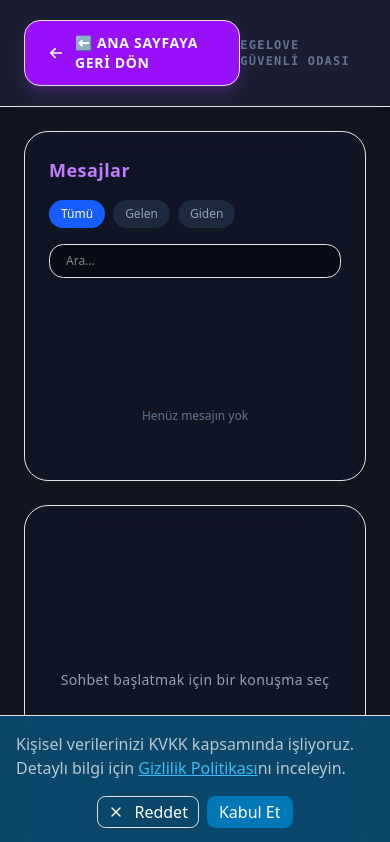
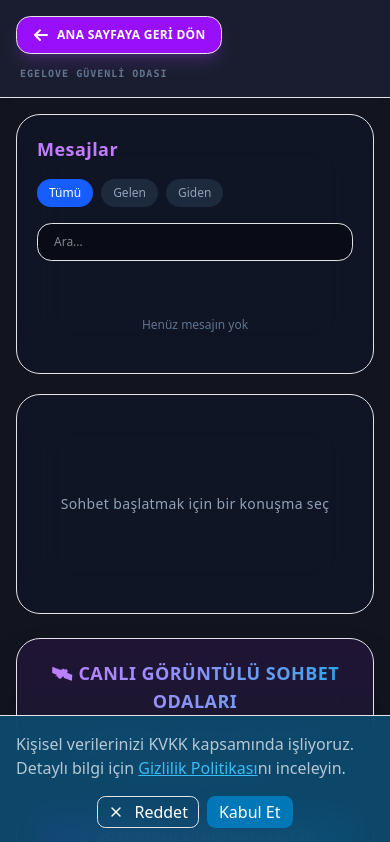
Before and after one commit to ylmzchdr/egelove-backend, a Next.js app in the folder frontend/: page /messages in a window 390 px wide. Shown: the top 842 px of the page. Built offline with nearby package versions, Linux system fonts and the light colour scheme.

Commit message:
fix: improve mobile messages layout

```diff
--- a/frontend/app/messages/page.tsx
+++ b/frontend/app/messages/page.tsx
@@ -9,7 +9,7 @@ export default function MessagesPage() {
     setIsClient(true);
   }, []);
 
-  // 🛰️ PLANIMIZDAKİ O SİHİRLİ SAF HTML WINDOW.OPEN FIRLATICISI
+  // 🛰️ BAĞIMSIZ CANLI GÖRÜNTÜLÜ SOHBET PENCERESİ
   const bagimsizKameraAc = () => {
     const width = 450;
     const height = 650;
@@ -28,57 +28,218 @@ export default function MessagesPage() {
   return (
     <div className="min-h-screen bg-[#121420] text-white flex flex-col">
 
-      {/* 🧭 ÜST NAVİGASYON BARI - SAF HTML GERİ DÖNÜŞ KAPISI ÇAKILDI */}
-      <header className="w-full bg-[#1a1d30] border-b border-white/5 px-6 py-5 flex items-center justify-between shadow-md shrink-0">
-        <a
-          href="/dashboard"
-          className="flex items-center gap-3 bg-purple-600 hover:bg-purple-500 text-white px-6 py-3 rounded-2xl text-sm font-black tracking-wider transition-all shadow-lg shadow-purple-500/20 border border-purple-400/30"
-        >
-          <svg xmlns="http://w3.org" fill="none" viewBox="0 0 24 24" strokeWidth={3} stroke="currentColor" className="w-5 h-5">
-            <path strokeLinecap="round" strokeLinejoin="round" d="M10.5 19.5 3 12m0 0 7.5-7M3 12h18" />
-          </svg>
-          <span>⬅️ ANA SAYFAYA GERİ DÖN</span>
-        </a>
-        <span className="text-xs font-bold text-slate-500 tracking-widest font-mono">EGELOVE GÜVENLİ ODASI</span>
+      {/* 🧭 ÜST NAVİGASYON */}
+      <header className="w-full bg-[#1a1d30] border-b border-white/5 px-4 sm:px-6 py-4 sm:py-5 shadow-md shrink-0">
+
+        <div className="max-w-6xl mx-auto flex flex-col sm:flex-row sm:items-center sm:justify-between gap-3">
+
+          {/* GERİ DÖN */}
+          <a
+            href="/dashboard"
+            className="
+              inline-flex items-center justify-center
+              self-start
+              gap-2
+              bg-purple-600 hover:bg-purple-500
+              text-white
+              px-4 sm:px-6
+              py-2.5 sm:py-3
+              rounded-xl sm:rounded-2xl
+              text-xs sm:text-sm
+              font-black
+              tracking-wide sm:tracking-wider
+              transition-all
+              shadow-lg shadow-purple-500/20
+              border border-purple-400/30
+            "
+          >
+            <svg
+              xmlns="http://www.w3.org/2000/svg"
+              fill="none"
+              viewBox="0 0 24 24"
+              strokeWidth={3}
+              stroke="currentColor"
+              className="w-4 h-4 sm:w-5 sm:h-5 shrink-0"
+            >
+              <path
+                strokeLinecap="round"
+                strokeLinejoin="round"
+                d="M10.5 19.5 3 12m0 0 7.5-7M3 12h18"
+              />
+            </svg>
+
+            <span>ANA SAYFAYA GERİ DÖN</span>
+          </a>
+
+          {/* GÜVENLİ ODA YAZISI */}
+          <span
+            className="
+              text-[10px] sm:text-xs
+              font-bold
+              text-slate-500
+              tracking-widest
+              font-mono
+              text-left sm:text-right
+              pl-1 sm:pl-0
+            "
+          >
+            EGELOVE GÜVENLİ ODASI
+          </span>
+
+        </div>
       </header>
 
-      {/* 📊 ANA İÇERİK ALANI */}
-      <main className="flex-1 p-6 space-y-8 overflow-y-auto">
-        <div className="max-w-6xl mx-auto grid grid-cols-1 md:grid-cols-3 gap-6 mb-8">
-          <div className="bg-slate-900/60 backdrop-blur-xl border border-white/10 rounded-3xl p-6 h-[350px] flex flex-col justify-between">
+
+      {/* 📊 ANA İÇERİK */}
+      <main className="flex-1 p-4 sm:p-6 space-y-6 sm:space-y-8 overflow-y-auto">
+
+        <div className="max-w-6xl mx-auto grid grid-cols-1 md:grid-cols-3 gap-5 sm:gap-6 mb-6 sm:mb-8">
+
+          {/* 💬 MESAJ LİSTESİ */}
+          <div
+            className="
+              bg-slate-900/60
+              backdrop-blur-xl
+              border border-white/10
+              rounded-3xl
+              p-5 sm:p-6
+              min-h-[260px] sm:h-[350px]
+              flex flex-col
+              justify-between
+            "
+          >
+
             <div>
-              <h3 className="text-lg font-bold mb-4 tracking-wide text-purple-400">Mesajlar</h3>
+              <h3 className="text-lg font-bold mb-4 tracking-wide text-purple-400">
+                Mesajlar
+              </h3>
+
               <div className="flex gap-2 mb-4">
-                <button className="bg-blue-600 px-3 py-1.5 rounded-xl text-xs font-medium">Tümü</button>
-                <button className="bg-slate-800 px-3 py-1.5 rounded-xl text-xs font-medium text-slate-400">Gelen</button>
-                <button className="bg-slate-800 px-3 py-1.5 rounded-xl text-xs font-medium text-slate-400">Giden</button>
+                <button className="bg-blue-600 px-3 py-1.5 rounded-xl text-xs font-medium">
+                  Tümü
+                </button>
+
+                <button className="bg-slate-800 px-3 py-1.5 rounded-xl text-xs font-medium text-slate-400">
+                  Gelen
+                </button>
+
+                <button className="bg-slate-800 px-3 py-1.5 rounded-xl text-xs font-medium text-slate-400">
+                  Giden
+                </button>
               </div>
-              <input type="text" placeholder="Ara..." className="w-full bg-black/40 border border-white/10 rounded-xl px-4 py-2 text-xs focus:outline-none focus:border-purple-500" />
+
+              <input
+                type="text"
+                placeholder="Ara..."
+                className="
+                  w-full
+                  bg-black/40
+                  border border-white/10
+                  rounded-xl
+                  px-4 py-2.5
+                  text-xs
+                  focus:outline-none
+                  focus:border-purple-500
+                "
+              />
             </div>
-            <p className="text-xs text-slate-500 text-center py-8">Henüz mesajın yok</p>
+
+            <p className="text-xs text-slate-500 text-center py-5 sm:py-8">
+              Henüz mesajın yok
+            </p>
+
           </div>
-          <div className="md:col-span-2 bg-slate-900/60 backdrop-blur-xl border border-white/10 rounded-3xl p-6 h-[350px] flex items-center justify-center">
-            <p className="text-sm text-slate-400 font-medium tracking-wide">Sohbet başlatmak için bir konuşma seç</p>
+
+
+          {/* 💬 SOHBET ALANI */}
+          <div
+            className="
+              md:col-span-2
+              bg-slate-900/60
+              backdrop-blur-xl
+              border border-white/10
+              rounded-3xl
+              p-5 sm:p-6
+              min-h-[220px] sm:h-[350px]
+              flex items-center justify-center
+            "
+          >
+            <p className="text-sm text-slate-400 font-medium tracking-wide text-center">
+              Sohbet başlatmak için bir konuşma seç
+            </p>
           </div>
+
         </div>
 
-        {/* 🚀 FIRLATICI PANELİ */}
-        <div className="max-w-xl mx-auto bg-gradient-to-b from-purple-900/20 to-pink-900/10 backdrop-blur-xl border border-purple-500/30 rounded-3xl p-6 text-center shadow-2xl">
-          <h2 className="text-lg font-bold mb-2 tracking-wide text-transparent bg-clip-text bg-gradient-to-r from-purple-400 to-pink-400">
+
+        {/* 🚀 CANLI GÖRÜNTÜLÜ SOHBET PANELİ */}
+        <div
+          className="
+            max-w-xl
+            mx-auto
+            bg-gradient-to-b
+            from-purple-900/20
+            to-pink-900/10
+            backdrop-blur-xl
+            border border-purple-500/30
+            rounded-3xl
+            p-5 sm:p-6
+            text-center
+            shadow-2xl
+          "
+        >
+
+          <h2
+            className="
+              text-lg sm:text-xl
+              font-bold
+              mb-2
+              tracking-wide
+              text-transparent
+              bg-clip-text
+              bg-gradient-to-r
+              from-purple-400
+              to-pink-400
+            "
+          >
             🛰️ CANLI GÖRÜNTÜLÜ SOHBET ODALARI
           </h2>
-          <p className="text-xs text-slate-400 mb-6">
-            Ana sayfa düzenini ve Next.js şasisini bozmadan, kasanın içindeki o gizli tüneli bağımsız Hereke VIP penceresinde güvenle fırlatır.
+
+          <p className="text-xs sm:text-sm text-slate-400 mb-5 sm:mb-6 leading-6">
+            Ana sayfa düzenini ve Next.js şasisini bozmadan,
+            kasanın içindeki o gizli tüneli bağımsız Hereke VIP
+            penceresinde güvenle fırlatır.
           </p>
+
           <div className="max-w-xs mx-auto">
             <button
               onClick={bagimsizKameraAc}
-              className="w-full bg-gradient-to-r from-purple-600 to-pink-600 hover:from-purple-500 hover:to-pink-500 text-white font-semibold py-3.5 px-6 rounded-2xl text-xs transition-all tracking-wider shadow-lg transform hover:scale-[1.02]"
+              className="
+                w-full
+                bg-gradient-to-r
+                from-purple-600
+                to-pink-600
+                hover:from-purple-500
+                hover:to-pink-500
+                text-white
+                font-semibold
+                py-3.5
+                px-6
+                rounded-2xl
+                text-xs
+                transition-all
+                tracking-wider
+                shadow-lg
+                transform
+                hover:scale-[1.02]
+              "
             >
               🚀 GÖRÜNTÜLÜ KONUŞMAYI BAŞLAT
             </button>
           </div>
+
         </div>
+
       </main>
 
     </div>
```
